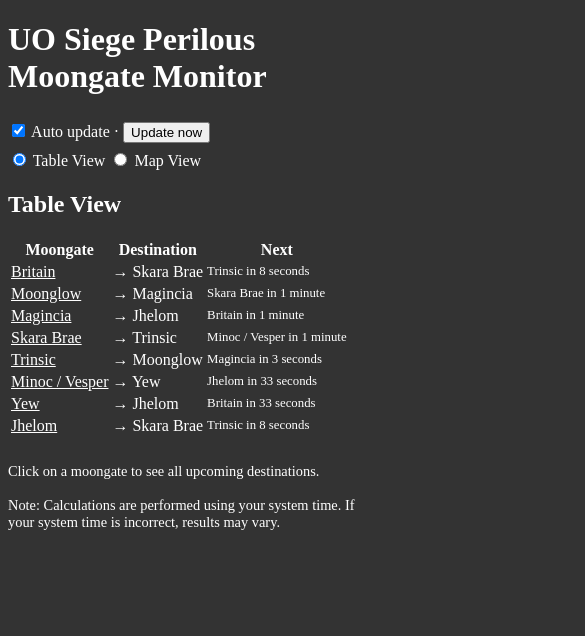
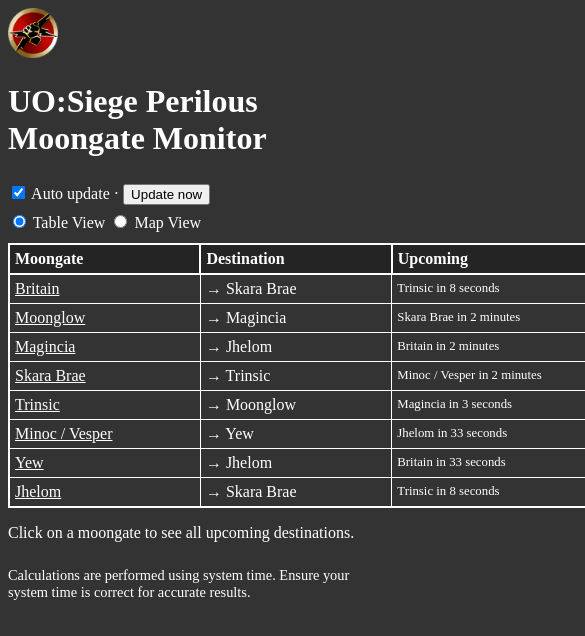
Before and after one commit to uosooz/uosooz.github.io, a plain HTML site: page index.html in a window 390 px wide. Shown: the top 636 px of the page, 585 px wide, since content can reach past the window. Drawn offline with Linux system fonts and the light colour scheme.

Commit message:
Style improvements, images - Added meta tags for mobile view and Discord embedding. - Added UO:SP logo, map background and moongate icons. - Time remaining minutes are now rounded up. - Fixed table widths.

```diff
--- a/index.html
+++ b/index.html
@@ -2,15 +2,57 @@
 <html>
 <head>
 <meta charset="UTF-8">
-<!-- TODO: Meta tags for Discord embedding? -->
-<!-- TODO: Viewport tags for mobile -->
-<title></title>
+<title>UO:SP Moongate Monitor</title>
+<meta name="viewport" content="width=650, initial-scale=1">
+<meta property="og:title" content="UO:SP Moongate Monitor">
+<meta property="og:description" content="View the moongate destination cycles of UO:Siege Perilous in real-time.">
+<meta property="og:image" content="https://uosooz.github.io/images/uosp_logo.png">
 <!-- TODO: Move style to .css file -->
 <style type="text/css">
 body
 {
 	background-color: #333;
 	color: #FFF;
+}
+
+#header > div
+{
+	display: inline-block;
+	vertical-align: middle;
+}
+
+#splogo
+{
+	height: 50px;
+	margin-right: 5px;
+}
+
+.settings
+{
+	margin-bottom: 10px;
+}
+
+table
+{
+	border: 2px solid #fff;
+	border-collapse: collapse;
+}
+
+th, td
+{
+	text-align: left;
+	padding: 5px;
+}
+
+th
+{
+	border: 2px solid #fff;
+	background-color: rgba(0, 0, 0, 0.3);
+}
+
+td
+{
+	border: 1px solid #fff;
 }
 
 .smalltd
@@ -22,8 +64,7 @@
 {
 	width: 640px;
 	height: 512px;
-	background-color: #fff;
-	border: 1px solid #000;
+	background: #fff url(images/felucca.png) 0 0 no-repeat;
 	position: relative;
 	left: 0px;
 	top: 0px;
@@ -34,7 +75,8 @@
 	position: absolute;
 	width: 100px;
 	text-align: center;
-	color: #000;
+	color: #fff;
+	text-shadow: -1px -1px 1px #000, -1px 1px 1px #000, 1px -1px 1px #000, 1px 1px 1px #000;
 }
 
 a, a:visited, a:hover, a:active
@@ -56,8 +98,6 @@
 </style>
 <!-- TODO: Move script to .js file -->
 <script type="text/javascript">
-const pageTitle = "UOSP Moongate Monitor";
-
 var moongates = [
 	{ name: "Britain", gateID: 0, xLoc: 1336, yLoc: 1997 },
 	{ name: "Moonglow", gateID: 1, xLoc: 4467, yLoc: 1283 },
@@ -237,7 +277,7 @@
 	{
 		selectedSingle = i;
 
-		document.getElementById( "singleHead" ).innerHTML = "Detailed View: " + moongates[i].name + " Moongate"
+		document.getElementById( "singleHead" ).innerHTML = moongates[i].name + " Moongate"
 	}
 	else
 	{
@@ -263,7 +303,7 @@
 			return minutes + " minute" + ( minutes == 1 ? "" : "s" ) + ", " + seconds + " second" + ( seconds == 1 ? "" : "s" );
 		*/
 
-		const minutesRounded = Math.round( seconds / 60 );
+		const minutesRounded = Math.ceil( seconds / 60 );
 
 		return minutesRounded + " minute" + ( minutesRounded == 1 ? "" : "s" );
 	}
@@ -290,7 +330,7 @@
 			document.getElementById( "mg" + i + "_dest" ).innerHTML = "→ " + moongateDest.name;
 
 			// Map marker
-			document.getElementById( "mapmg" + i ).innerHTML = "<a href=\"#detailed\" onclick=\"setSelected( " + i + " )\">⭕</a><br>→ " + moongateDest.name;
+			document.getElementById( "mapmg" + i + "_dest" ).innerHTML = "→ " + moongateDest.name;
 
 			moongate.lastDestination = moongateDest.gateID;
 		}
@@ -333,7 +373,7 @@
 	if ( e.checked )
 		doUpdate();
 	else
-		document.title = pageTitle; // reset to default
+		document.title = "UO:SP Moongate Monitor"; // reset to default
 }
 
 function createElementWithId( tagName, id )
@@ -345,8 +385,6 @@
 
 function build()
 {
-	document.title = pageTitle;
-
 	var target = null;
 	var elem1 = null;
 	var elem2 = null;
@@ -374,7 +412,8 @@
 		elem1.id = "mapmg" + i;
 		elem1.className = "mapmarker";
 		elem1.style.left = Math.floor( moongates[i].xLoc / 8 ) - 50 + "px";
-		elem1.style.top = Math.floor( moongates[i].yLoc / 8 ) - 5 + "px";
+		elem1.style.top = Math.floor( moongates[i].yLoc / 8 ) - 10 + "px";
+		elem1.innerHTML = "<div><a href=\"#detailed\" onclick=\"setSelected( " + i + " )\"><img src=\"images/moongate.png\" alt=\"" + moongates[i].name + "\"></a></div><div id=\"mapmg" + i + "_dest\"></div>";
 		target.appendChild( elem1 );
 	}
 
@@ -405,26 +444,29 @@
 <body onload="build(); startUpdate(); resetCheckbox()">
 
 <div id="header">
-<h1>UO Siege Perilous Moongate Monitor</h1>
+<div>
+<img id="splogo" src="images/uosp_logo.png">
+</div>
+<div>
+<h1>UO:Siege Perilous Moongate Monitor</h1>
+</div>
 </div>
 
-<div id="settings">
+<div class="settings">
 	<label><input type="checkbox" id="autoUpdate" checked="checked" onchange="changeAutoUpdate()"> Auto update</label>
 	&middot;
 	<input type="button" onclick="doUpdate()" value="Update now">
 	<br>
 	<label><input type="radio" id="viewModeTable" name="viewMode" value="0" onchange="setViewMode( 0 )" checked="checked"> Table View</label> <label><input type="radio" id="viewModeMap" name="viewMode" value="1" onchange="setViewMode( 1 )"> Map View</label>
-	<!-- TODO: Save settings in cookie? Only if manually saved by user? "This will store the current settings in a cookie in your browser. Continue?" -->
 </div>
 
 <div id="overview">
-<h2>Table View</h2>
-<table>
+<table width="640">
 <thead>
 <tr>
-<th>Moongate</th>
-<th>Destination</th>
-<th>Next</th>
+<th width="30%">Moongate</th>
+<th width="30%">Destination</th>
+<th width="40%">Upcoming</th>
 </tr>
 </thead>
 <tbody id="tableBody">
@@ -433,32 +475,34 @@
 </div>
 
 <div id="mapView" style="display: none">
-<h2>Map View</h2>
 <div id="mapCanvas">
 </div>
 </div>
 
+<div>
+<p>Click on a moongate to see all upcoming destinations.</p>
+</div>
+
 <div id="detailed" style="display: none">
-<h2 id="singleHead">Detailed View: Britain Moongate</h2>
+<h2 id="singleHead"></h2>
+<div class="settings">
+<input type="button" value="Close" onclick="setSelected( -1 )">
 <label><input type="checkbox" id="singleInTitle" onchange="singleInTitleChanged( this )"> Show in window title</label>
-<table>
+</div>
+<table width="320">
 <thead>
 <tr>
-<!-- TODO: Flip it so it becomes a horizontal table? -->
-<th>Destination</th>
-<th>Time until active</th>
+<th width="50%">Destination</th>
+<th width="50%">Time until active</th>
 </tr>
 </thead>
 <tbody id="singleBody">
 </tbody>
 </table>
-<input type="button" value="Close detailed view" onclick="setSelected( -1 )">
 </div>
 
 <div id="footer">
-Click on a moongate to see all upcoming destinations.
-<br><br>
-Note: Calculations are performed using your system time. If your system time is incorrect, results may vary.
+<p>Calculations are performed using system time. Ensure your system time is correct for accurate results.</p>
 </div>
 
 </body>
```
Also changed, not shown: images/felucca.png (added), images/moongate.png (added), images/uosp_logo.png (added).
